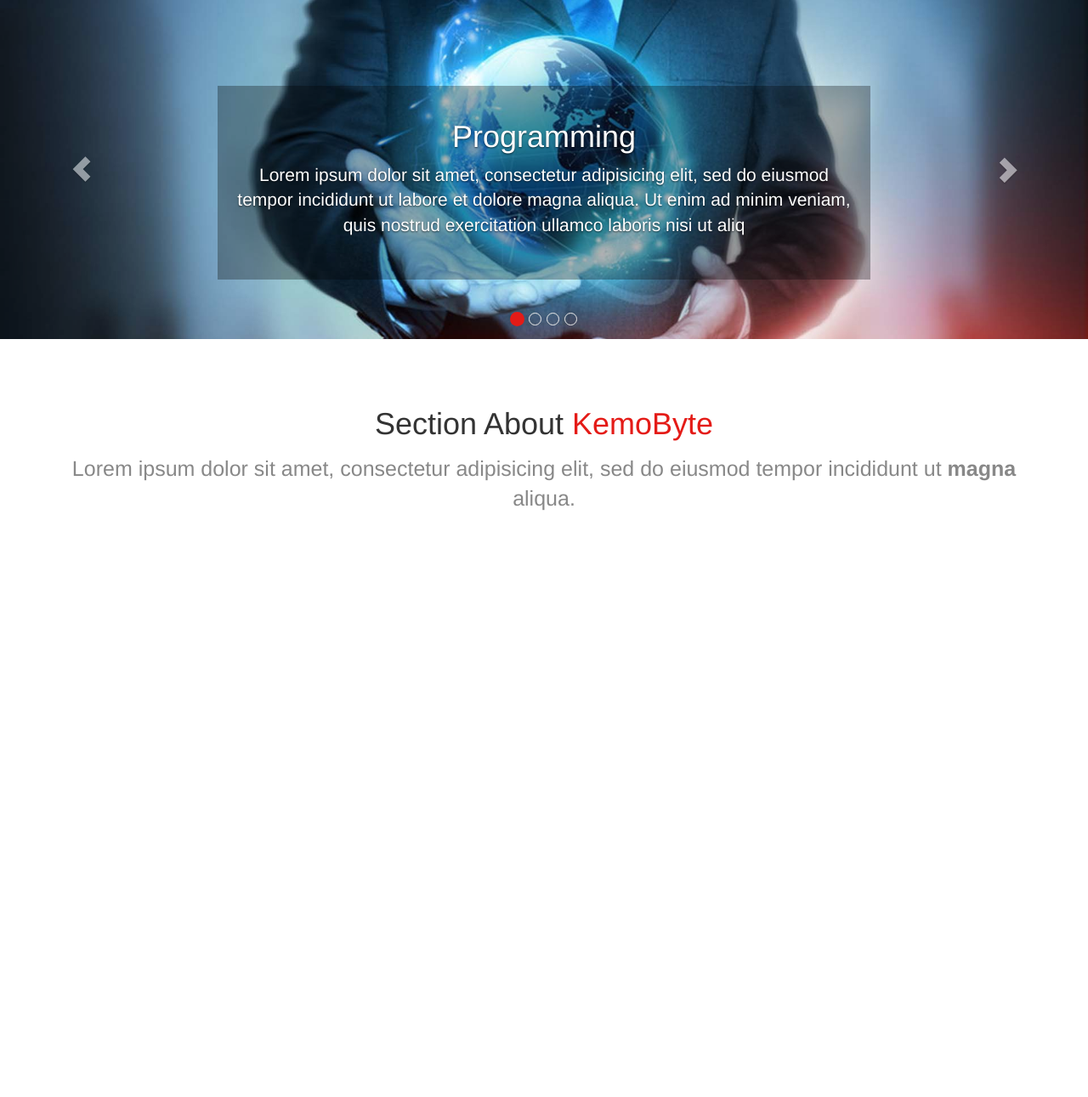
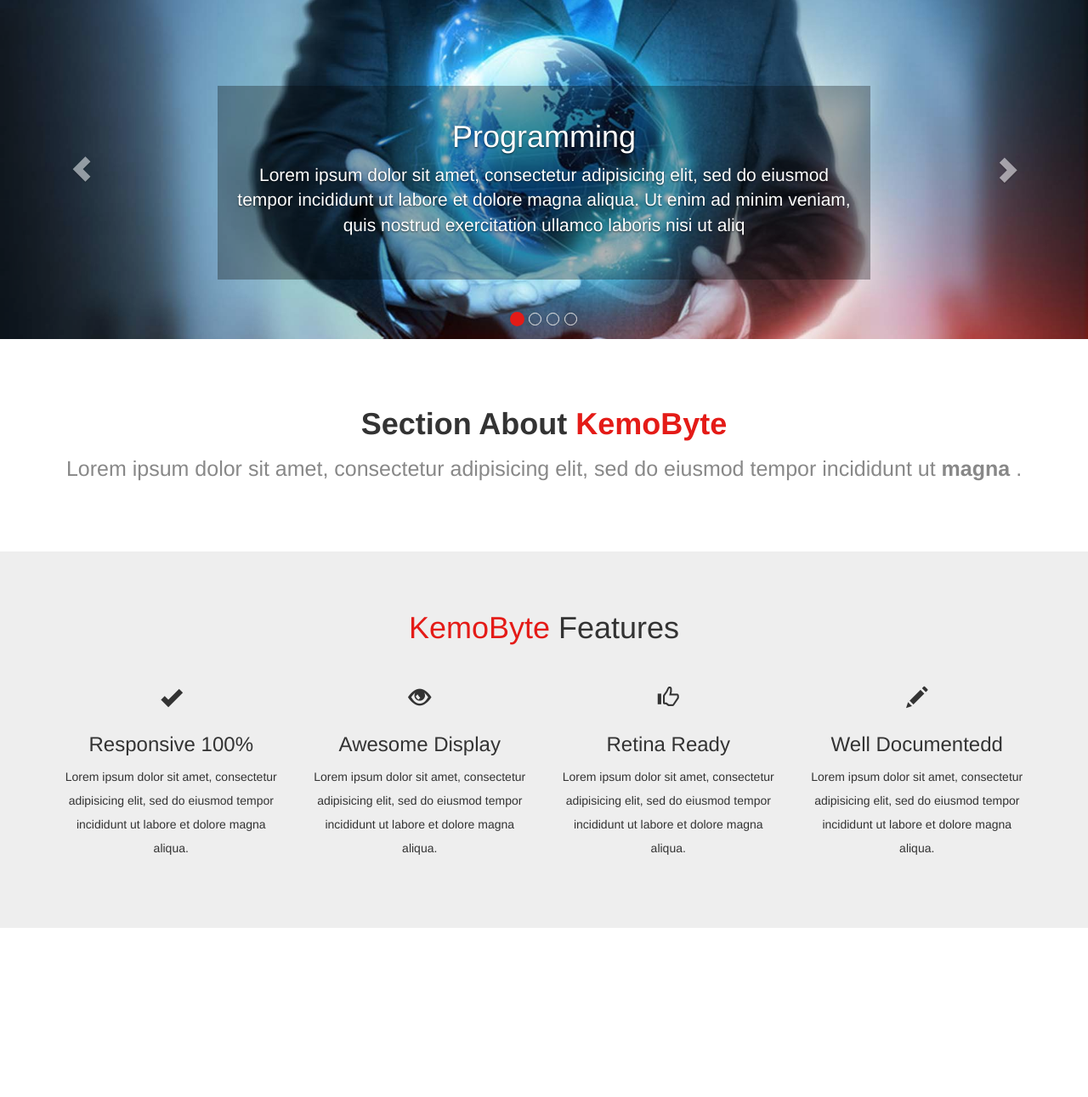
Before and after one commit to Kemo-Byte/bootstrap3, a PHP site: page / in a window 1280 px wide. Shown: the part 71-1362 px from the top of the page at 85% size. Run offline with PHP 8.4, Linux system fonts and the light colour scheme.

Commit message:
Add Features

```diff
--- a/css/style.css
+++ b/css/style.css
@@ -119,7 +119,48 @@ min-width: 200px;
 	color: #888;
 }
 
+.about h1 {
+	font-weight: bold;
+}
+
 .about h1 span {
 	color: #E41B17;
 }
 /*End Section About*/
+
+
+/*Start Section Features*/
+.features {
+	padding-top: 50px;
+	padding-bottom: 50px;
+	background-color: #EEE;
+}
+
+.features h1 {
+	margin-bottom: 50px;
+}
+
+.features h1 span {
+	color:#E41B17;
+}
+
+.features .feat  {
+	margin-bottom: 30px;
+}
+
+.features .feat p {
+	line-height: 2em;
+}
+
+.features .feat span.glyphicon {
+	font-size: 25px;
+	margin-bottom: 10px;
+}
+/*End Section Features*/
+
+/*Start Testimonials*/
+
+
+
+
+/*End Testimonials*/
--- a/index.php
+++ b/index.php
@@ -82,11 +82,70 @@
 
 		<h1>Section About <span>KemoByte</span></h1>
 		<p class="lead"> Lorem ipsum dolor sit amet, consectetur adipisicing elit, sed do eiusmod
-		tempor incididunt ut <strong>magna</strong> aliqua. </p>
+		tempor incididunt ut <strong>magna</strong> . </p>
 	</div>
 </section>
 
 <!-- End About Section -->
+
+
+<!-- Start Features Section -->
+
+<section class="features text-center">
+
+	<div class="container">
+		<h1><span>KemoByte</span> Features</h1>
+
+		<div class="row">
+			<div class="col-lg-3 col-md-6">
+
+				<div class="feat">
+					<span class="glyphicon glyphicon-ok"></span>
+					<h3>Responsive 100%</h3>
+					<p>Lorem ipsum dolor sit amet, consectetur adipisicing elit, sed do eiusmod
+tempor incididunt ut labore et dolore magna aliqua.</p>
+				</div>
+
+			</div>
+
+			<div class="col-lg-3 col-md-6">
+
+				<div class="feat">
+					<span class="glyphicon glyphicon-eye-open"></span>
+					<h3>Awesome Display</h3>
+					<p>Lorem ipsum dolor sit amet, consectetur adipisicing elit, sed do eiusmod
+tempor incididunt ut labore et dolore magna aliqua.</p>
+				</div>
+
+			</div>
+
+			<div class="col-lg-3 col-md-6">
+
+				<div class="feat">
+					<span class="glyphicon glyphicon-thumbs-up"></span>
+					<h3>Retina Ready</h3>
+					<p>Lorem ipsum dolor sit amet, consectetur adipisicing elit, sed do eiusmod
+tempor incididunt ut labore et dolore magna aliqua.</p>
+				</div>
+
+			</div>
+
+			<div class="col-lg-3 col-md-6">
+
+				<div class="feat">
+					<span class="glyphicon glyphicon-pencil"></span>
+					<h3>Well Documentedd</h3>
+					<p>Lorem ipsum dolor sit amet, consectetur adipisicing elit, sed do eiusmod
+tempor incididunt ut labore et dolore magna aliqua.</p>
+				</div>
+
+			</div>
+		</div>
+	</div>
+</section>
+
+
+<!-- End Features Section -->
 
 <!-- <br>
 <br>
```
